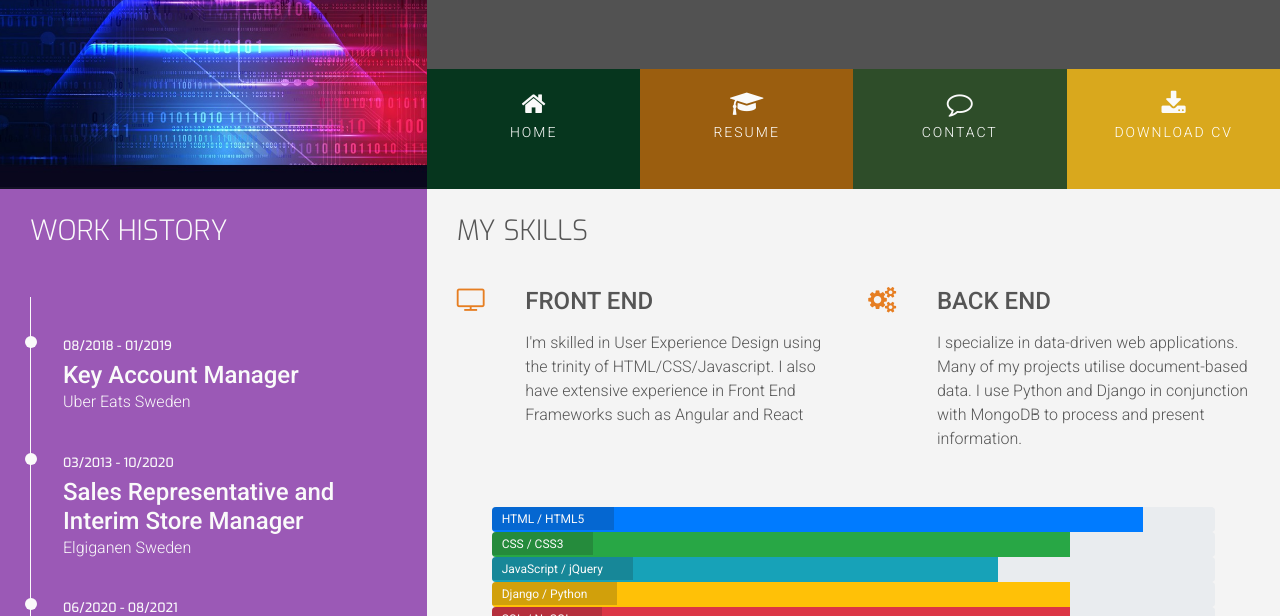
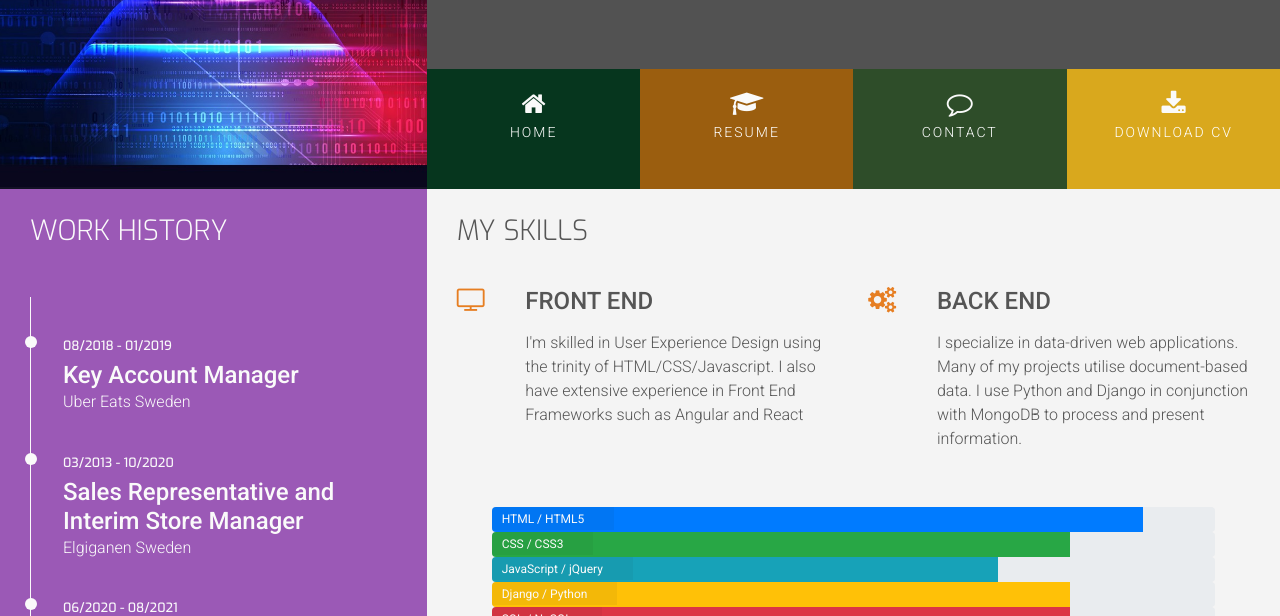
Before and after one commit to Milosson/The-Resume-Shed, a website: page resume.html in a window 1280 px wide. Shown: the part 180-796 px from the top of the page. Drawn offline with nearby package versions, Linux system fonts and the light colour scheme.

Commit message:
css changes

```diff
--- a/assets/css/style.css
+++ b/assets/css/style.css
@@ -311,7 +311,7 @@ footer .cv-pdf i:hover {
     font-weight: 400;
     padding: 3px 30px 2px 10px;
     color: #fafafa;
-    background-color: rgba(25, 25, 25, 0.2);
+   background-color: rgba(25, 25, 25, 0.05);
 }
 
 
```
